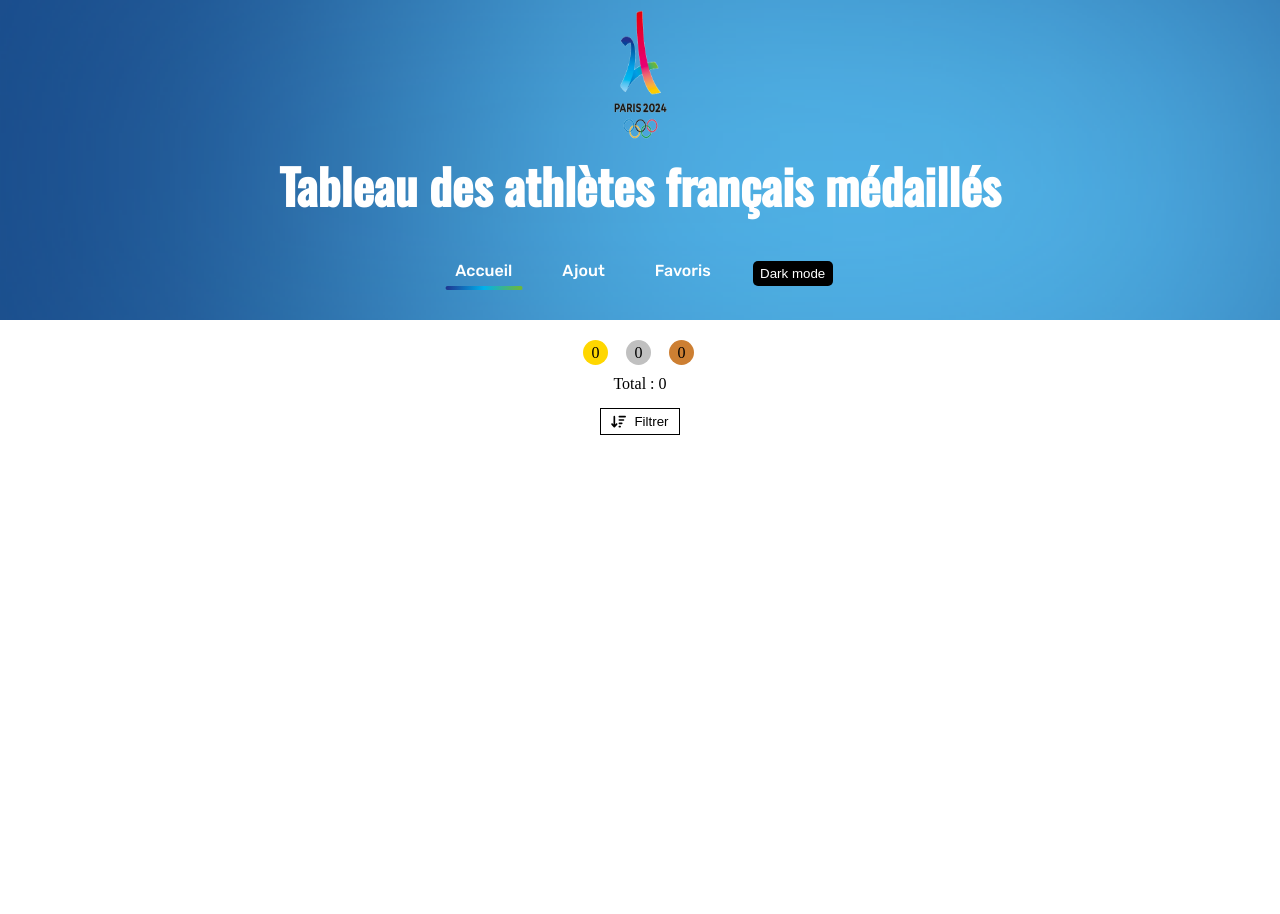
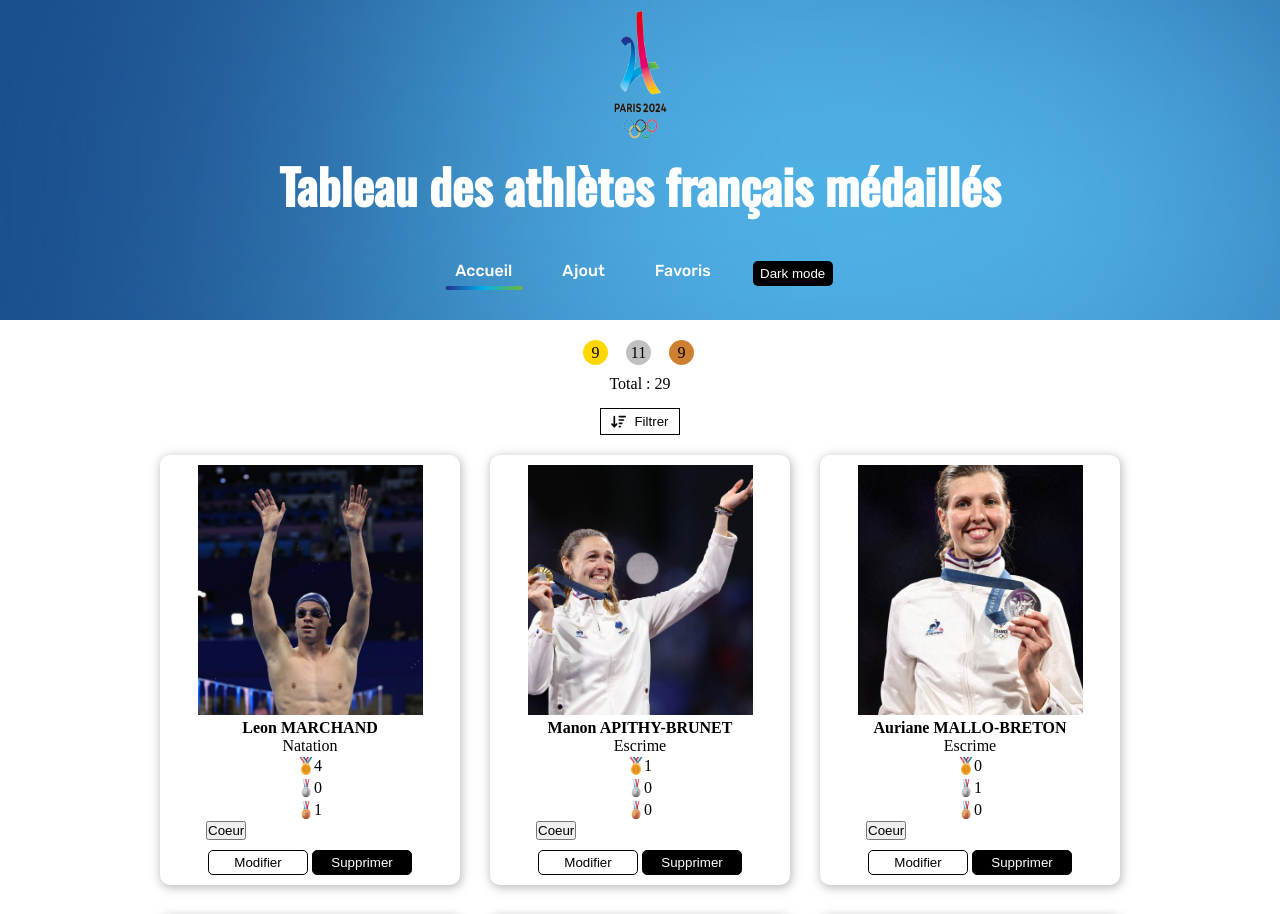
Before and after one commit to Guillaume-tllrd/React-jo, a React (Vite) app: page / in a window 1280 px wide. Shown: the top 914 px of the page. Before the commit the page ends 800 px from the top, so only its background shows below. Built offline with nearby package versions, Linux system fonts and the light colour scheme; data requests are answered from the project's data file.

Commit message:
logique btnlike done

```diff
--- a/src/components/Athlete.jsx
+++ b/src/components/Athlete.jsx
@@ -22,7 +22,7 @@ const Athlete = () => {
     useEffect(() => {
         axios
             .get("http://localhost:3005/athletes")
-            .then((res) => console.log(res.data))
+            .then((res) => setDataAthlete(res.data))
 
     },[]);
 
--- a/src/components/LikeIcon.jsx
+++ b/src/components/LikeIcon.jsx
@@ -1,32 +1,43 @@
-import React from 'react';
-import { FontAwesomeIcon } from '@fortawesome/react-fontawesome'
+import React, { useState, useEffect } from 'react';
 
-const LikeIcon = ({athleteId}) => {
-    console.log(athleteId)
+const LikeIcon = ({ athleteId }) => {
+    const [liked, setLiked] = useState(false);
 
-    function addStorage(){
-        // on déclare une var si il y quelques chose dans la boite athletes local storage tu me l'affiche en mettant des virgules sinon tableau vide
+    // Utiliser useEffect pour initialiser l'état liked
+    useEffect(() => {
         let storedData = window.localStorage.athletes ? window.localStorage.athletes.split(",") : [];
-        // si il n'y a pas de athleteId (passé en string car de base c un number) dans le tableau alors tu me fais un push de athleteId en gros on s'assure qu'il n'y a pas de double et ensuite on le push
-        if(!storedData.includes(athleteId.toString())){
+        // Si l'athleteId est dans le localStorage, on met liked à true
+        if (storedData.includes(athleteId.toString())) {
+            setLiked(true);
+        }
+    }, [athleteId]); // dépendance de useEffect, pour ne le faire qu'à l'arrivée de athleteId
+
+    const addStorage = () => {
+        let storedData = window.localStorage.athletes ? window.localStorage.athletes.split(",") : [];
+        if (!storedData.includes(athleteId.toString())) {
             storedData.push(athleteId);
-            // dans le localStorage la boite va s'appeler movies:
-            window.localStorage.athletes = storedData
+            window.localStorage.athletes = storedData;
         }
+        setLiked(true); // On met à jour l'état liked après avoir ajouté l'athleteId au localStorage
     }
+
     const deleteStorage = () => {
-        // on récupère la data qui est stockée
         let storedData = window.localStorage.athletes.split(",");
-        // tous les id qui ne sont pas égaux à movie.id tu les gardes donc tu supprimes celui qui a le mm id et après on refait un stockage
-        let newData = storedData.filter((id) => id != athleteId)
+        let newData = storedData.filter((id) => id !== athleteId.toString());
         window.localStorage.athletes = newData;
+        setLiked(false); // On met à jour l'état liked après avoir supprimé l'athleteId du localStorage
+        window.location.reload()
     }
+
     return (
         <div>
-            <button onClick={() => addStorage()}>coeur</button>
-            <button onClick={() =>deleteStorage()}> pas coeur</button>
+            {liked ? (
+                <button onClick={deleteStorage}>Pas coeur</button>
+            ) : (
+                <button onClick={addStorage}>Coeur</button>
+            )}
         </div>
-    )
+    );
 };
 
 export default LikeIcon;
--- a/src/pages/Favoris.jsx
+++ b/src/pages/Favoris.jsx
@@ -8,26 +8,33 @@ const Favoris = () => {
     const [favListData , setFavListData] = useState([]);
 
     useEffect(() => {
-        let athletesId = window.localStorage.athletes.split(",") ? window.localStorage.athletes : [];
-    //    console.log(athletesId);
-    //    dois divisier par athlete pour le mettre dans le get
+      let athletesId = window.localStorage.athletes ? window.localStorage.athletes.split(",") : [];
 
-        for ( let i = 0; i> athletesId.length; i++){
-            axios
-            .get(`http://localhost:3005/athletes/${athletesId}`)
-            .then((res) => console.log(res.data))
-        }
-    },[])
+      athletesId.forEach(id => {
+          axios
+          .get(`http://localhost:3005/athletes/${id}`)
+          .then((res) => {
+              setFavListData(prevData => {
+                  if (!prevData.some(athlete => athlete.id === res.data.id)) {
+                    // pour éviter les doublons cette ligne vérifie si il n' y a pas athlete.id qui avec la même id dans la data et si c'est le cas alors il est ajouté au tableau
+                      return [...prevData, res.data]; //destructuration du array avec tous les élément de prevdata + res.data
+                  }
+                  return prevData;
+              });
+          })
+          .catch(err => console.log(err));
+      });
+  }, []);
+
     return (
         <>
         <Header/>
         <h2>Mes favoris</h2>
         <div className="result">
-        {favListData.length > 0 ? (
-          favListData.map((athlete) => <Card athlete={athleteId} />)
-        ) : (
-          <h2>Aucun coup de coeur pour le moment</h2>
-        )}
+          {console.log(favListData)}
+       {favListData.length > 0 && favListData.map((athlete) => (
+        <Card key={athlete.id} athlete={athlete} />
+       ))}
       </div>
 
         </>
```
